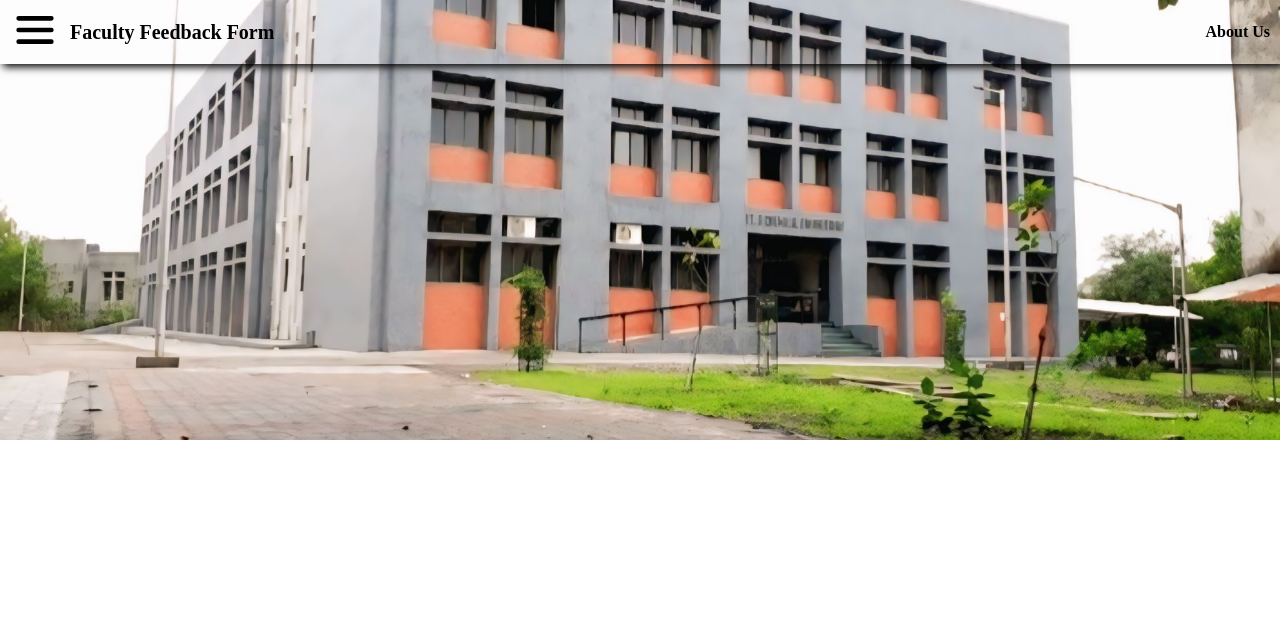
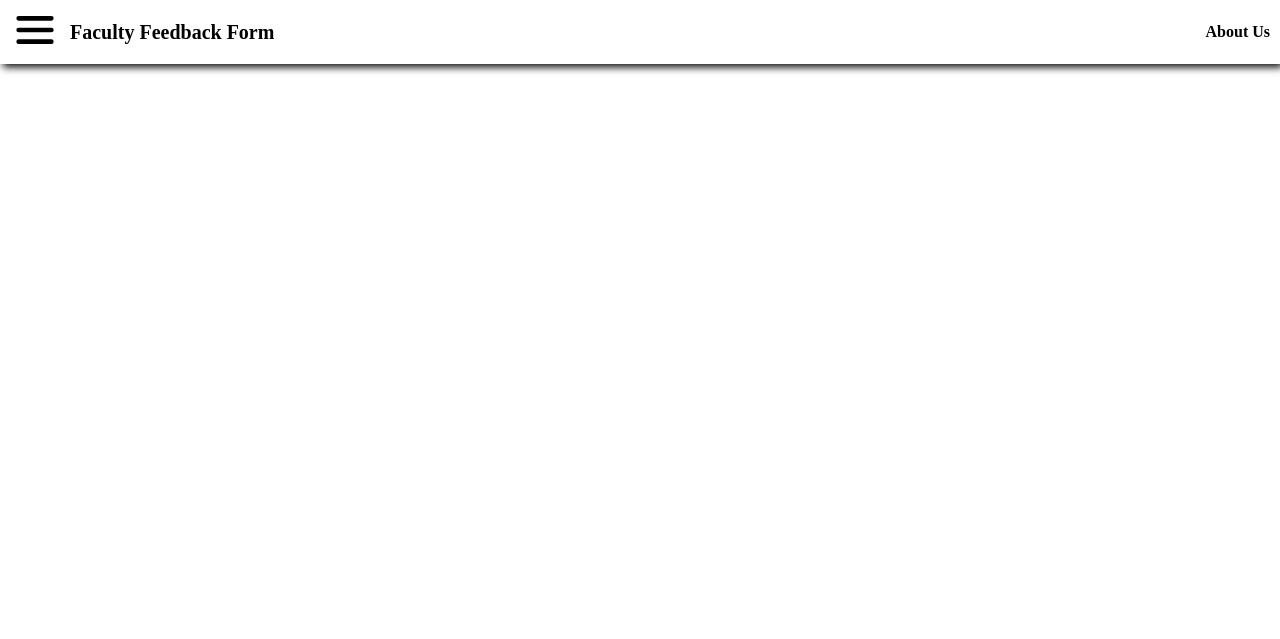
Before and after one commit to Vaja-Bhavin/Faculty-Feedback-From-Website, a Flask app: page / in a window 1280 px wide. Shown: the top 639 px of the page. Run offline with Flask 3, Linux system fonts and the light colour scheme.

Commit message:
updated UI

```diff
--- a/static/css/index.css
+++ b/static/css/index.css
@@ -5,7 +5,7 @@
 
 header {
     height: 55vh;
-    background-image: url(../image/bg.jpg);
+    /* background-image: url(../image/bg.jpg); */
     background-position: center;
     background-size: cover;
     background-repeat: no-repeat;
```
